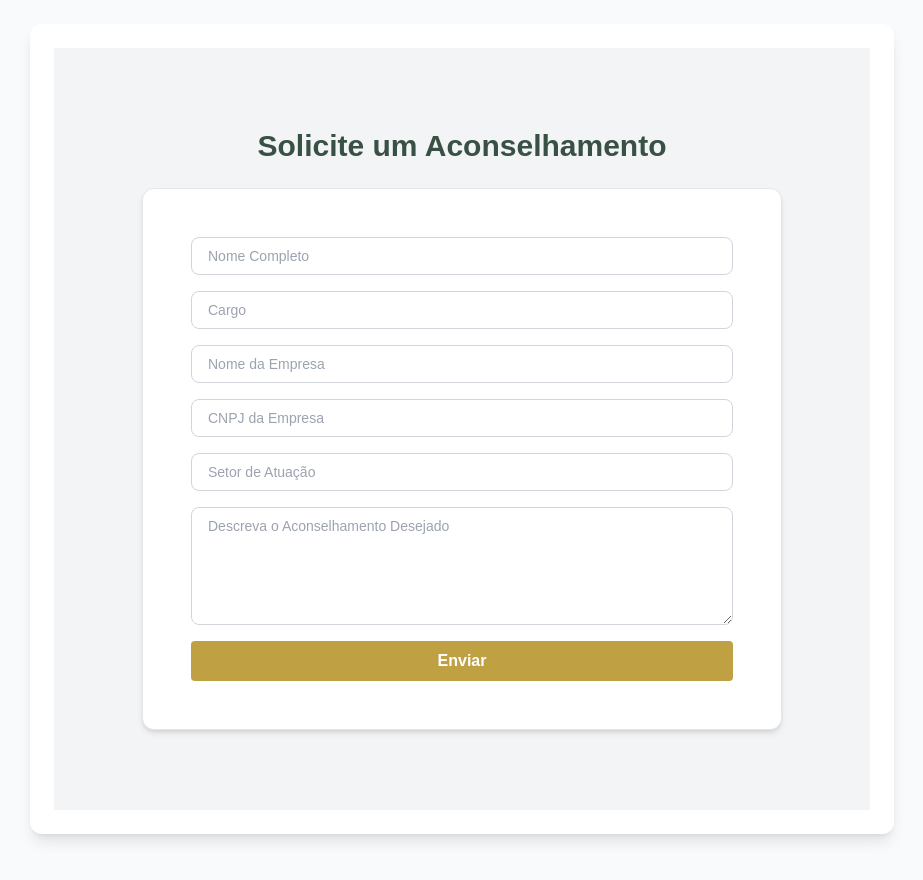
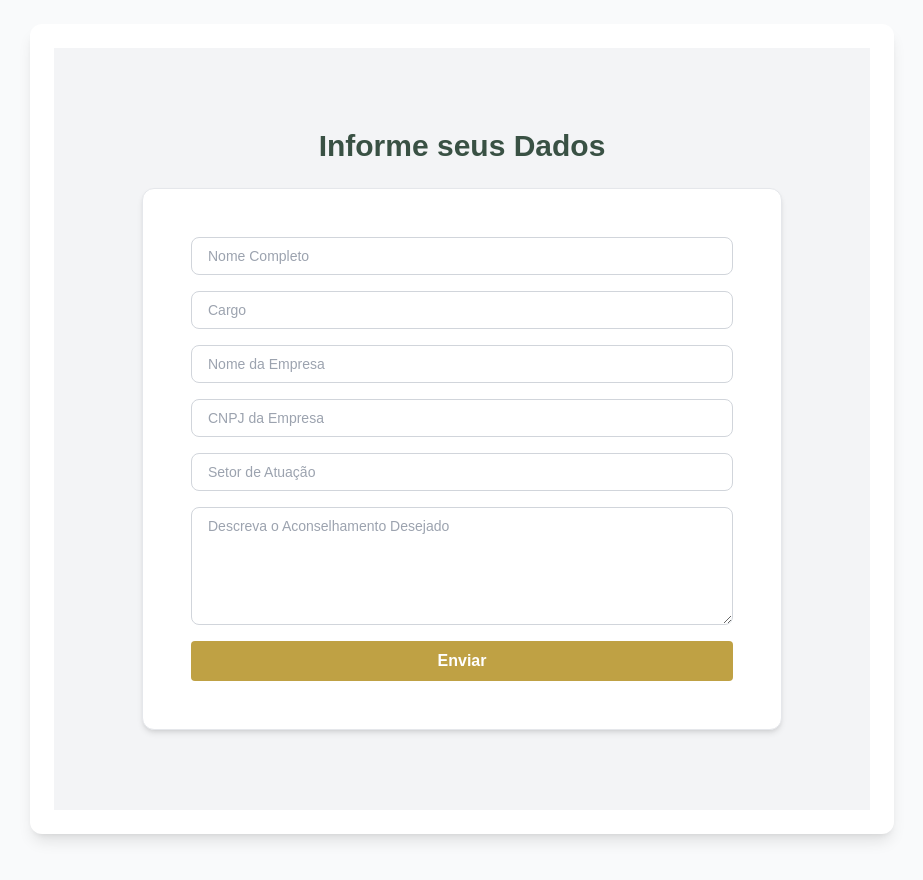
Before and after one commit to polarineto/kairos-site, a Next.js app: page / in a window 1280 px wide. Shown: the part 2428-3308 px from the top of the page, without its empty margins (178-1101 px from the left). Built offline with nearby package versions, Linux system fonts and the light colour scheme.

Commit message:
Update formContato.js

```diff
--- a/components/ui/formContato.js
+++ b/components/ui/formContato.js
@@ -29,7 +29,7 @@ export default function FormContato() {
     <section id="contato" className="py-20 bg-gray-100">
       <div className="max-w-2xl mx-auto px-4">
         <h2 className="text-3xl font-bold text-center text-olive mb-6">
-          Solicite um Aconselhamento
+          Informe seus Dados
         </h2>
         <form onSubmit={handleSubmit}>
           <Card className="shadow-lg">
```
